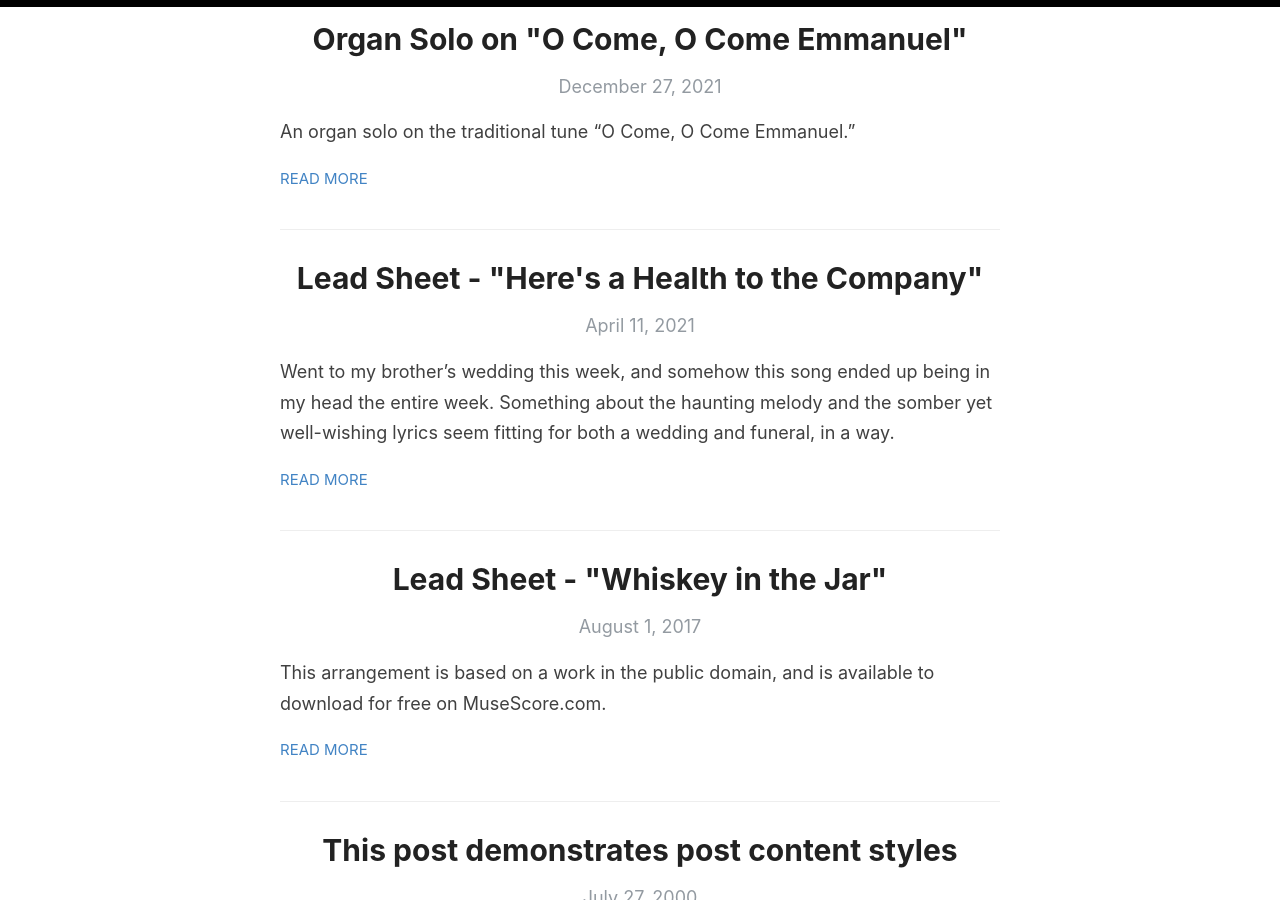
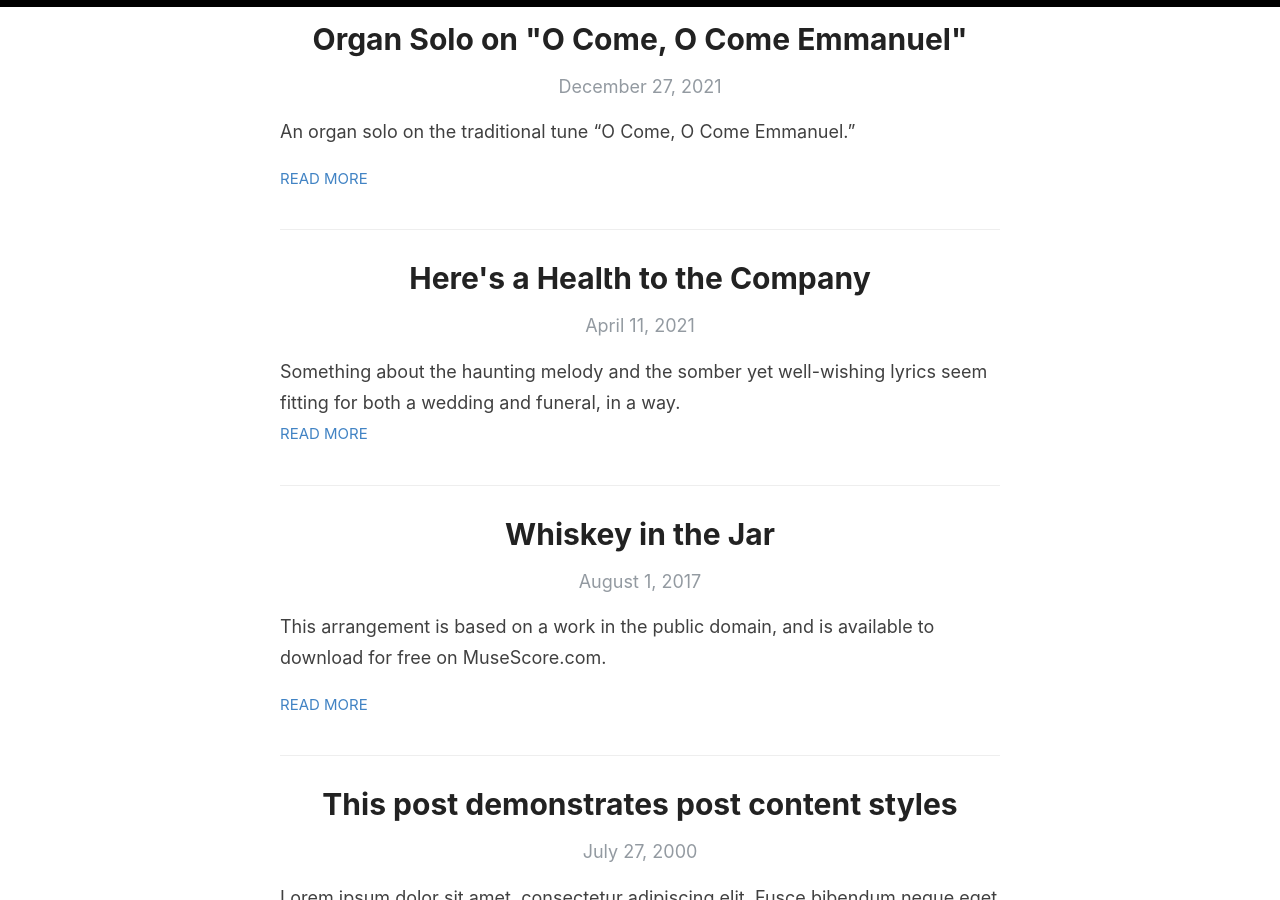
Before and after one commit to jpcranford/jpcranford.github.io, a Jekyll site: the page built from index.html, in a window 1280 px wide and 900 px high, scrolled down 271 px. Built offline with Jekyll 4.4.1, drawn with Linux system fonts in a browser that asks for light colours; the list of posts is cut into pages by our own code.

Commit message:
Title change

```diff
--- a/_posts/2017-08-01-whiskey-in-the-jar.md
+++ b/_posts/2017-08-01-whiskey-in-the-jar.md
@@ -1,6 +1,6 @@
 ---
 layout: post
-title: Lead Sheet - "Whiskey in the Jar"
+title: Whiskey in the Jar
 categories: [Music,Folk]
 ---
 
--- a/_posts/2021-04-11-heres-a-health-to-the-company.md
+++ b/_posts/2021-04-11-heres-a-health-to-the-company.md
@@ -1,7 +1,8 @@
 ---
 layout: post
-title: Lead Sheet - "Here's a Health to the Company"
+title: Here's a Health to the Company
 categories: [Music,Folk]
+excerpt: Something about the haunting melody and the somber yet well-wishing lyrics seem fitting for both a wedding and funeral, in a way.
 ---
 
 Went to my brother's wedding this week, and somehow this song ended up being in my head the entire week. Something about the haunting melody and the somber yet well-wishing lyrics seem fitting for both a wedding and funeral, in a way.
```
